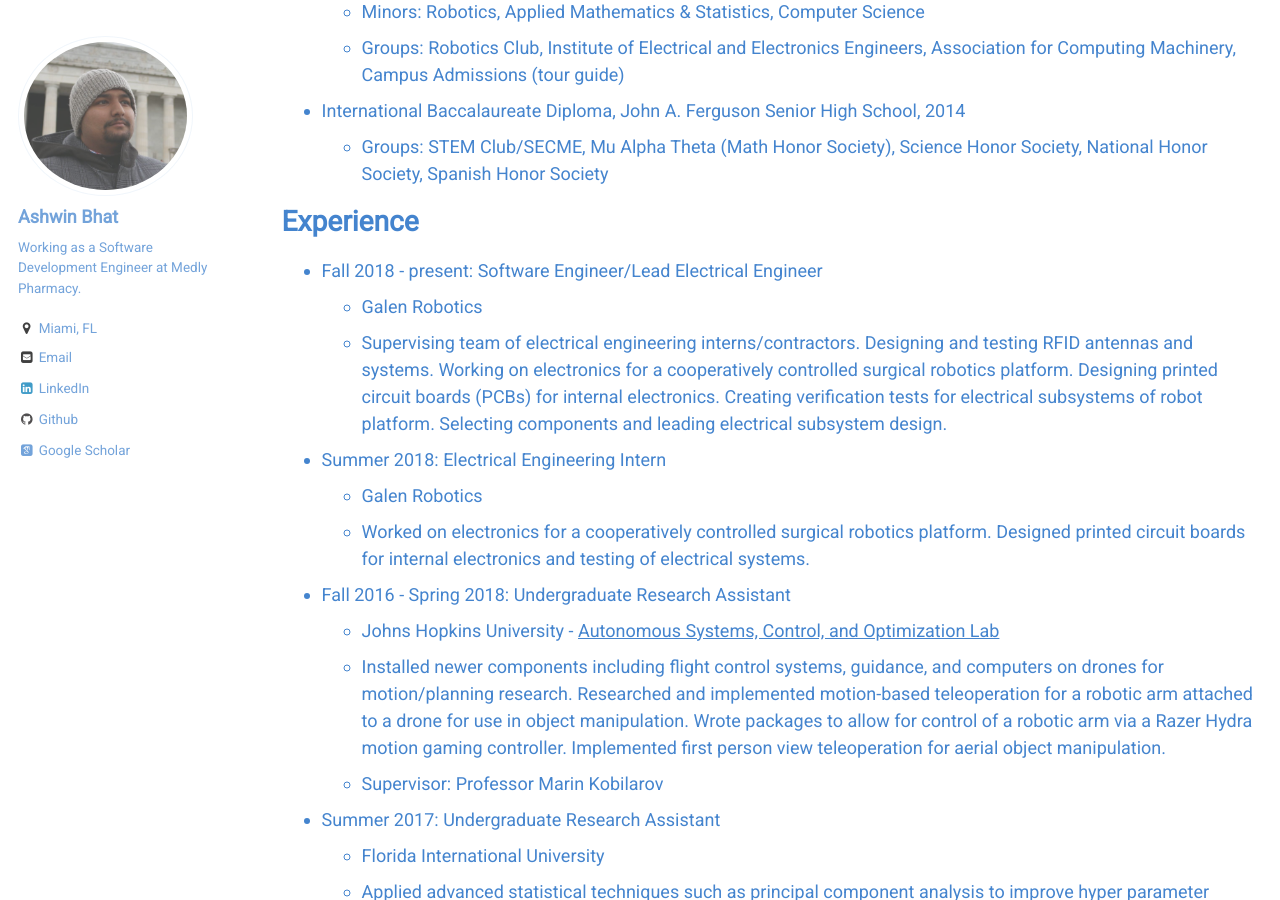
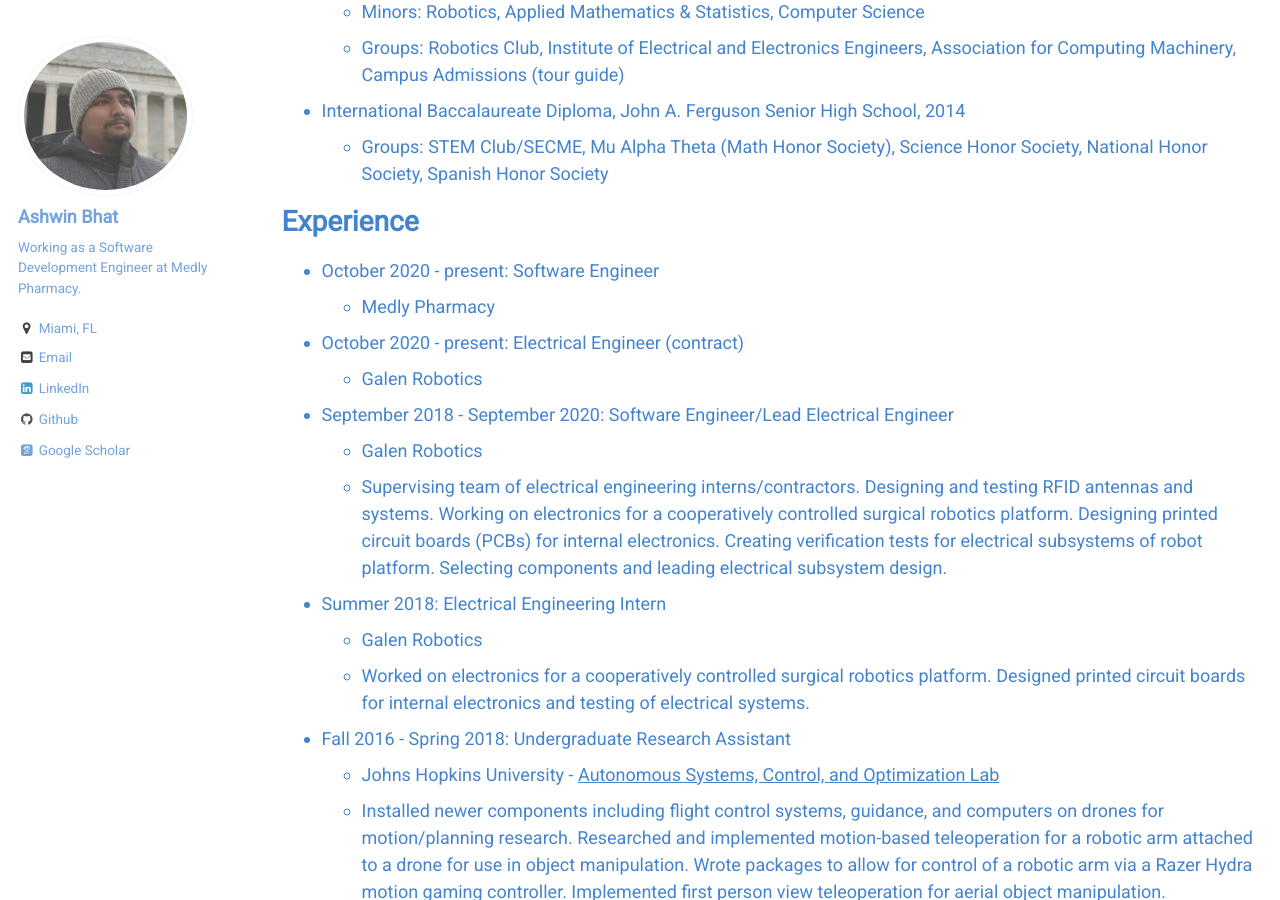
Before and after one commit to The-Shwin/the-shwin.github.io, a Jekyll site: the page built from _pages/cv.md, in a window 1280 px wide and 900 px high, scrolled down 322 px. Built offline with Jekyll 4.4.1, drawn with Linux system fonts in a browser that asks for light colours; some web fonts are replaced.

Commit message:
Update cv.md

```diff
--- a/_pages/cv.md
+++ b/_pages/cv.md
@@ -30,7 +30,11 @@
 
 Experience
 ======
-* Fall 2018 - present: Software Engineer/Lead Electrical Engineer
+* October 2020 - present: Software Engineer
+  * Medly Pharmacy
+* October 2020 - present: Electrical Engineer (contract)
+  * Galen Robotics
+* September 2018 - September 2020: Software Engineer/Lead Electrical Engineer
   * Galen Robotics
   * Supervising team of electrical engineering interns/contractors. Designing and testing RFID antennas and systems. Working on electronics for a cooperatively controlled surgical robotics platform. Designing printed circuit boards (PCBs) for internal electronics. Creating verification tests for electrical subsystems of robot platform. Selecting components and leading electrical subsystem design.
 * Summer 2018: Electrical Engineering Intern
```
